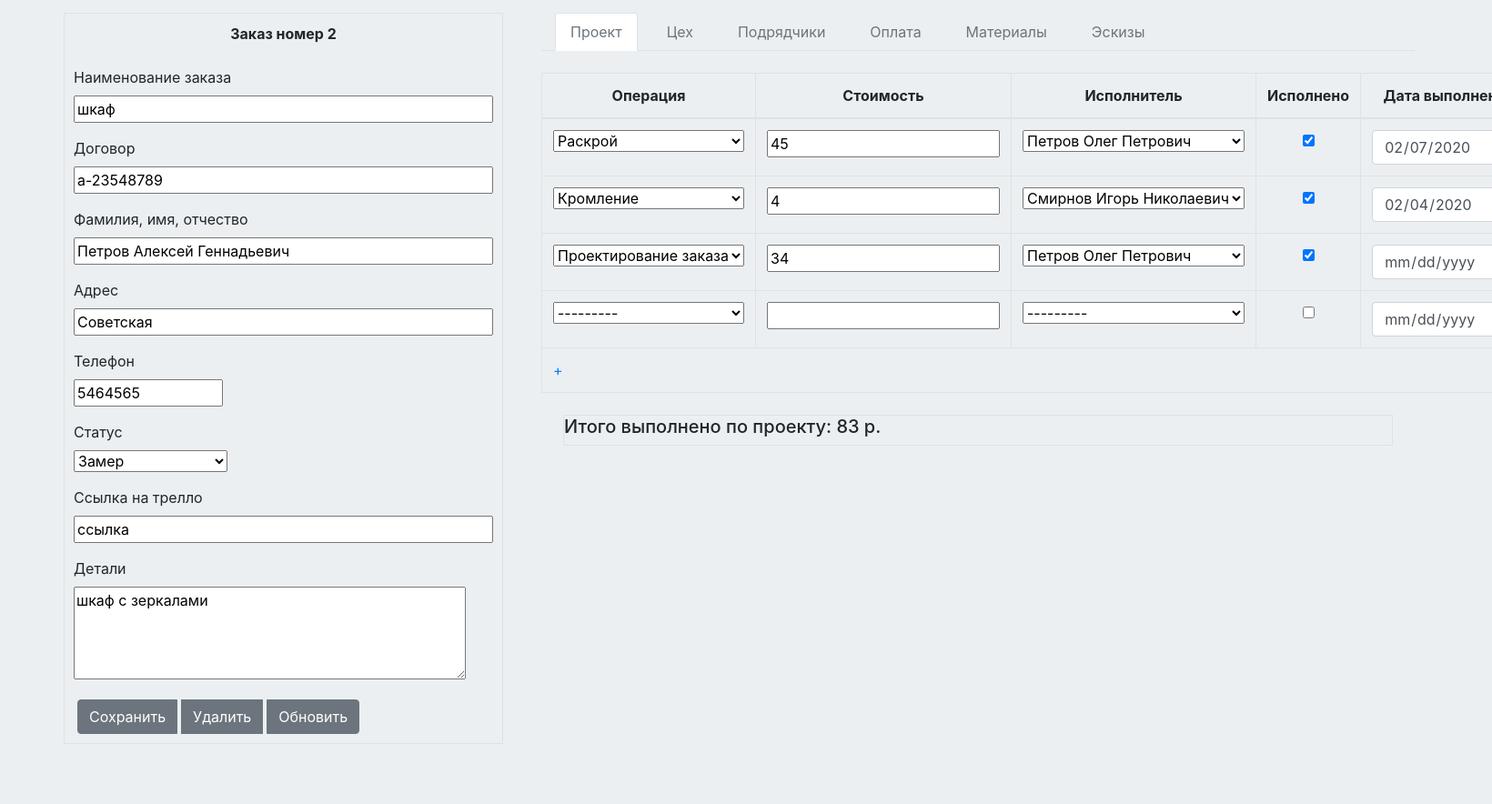
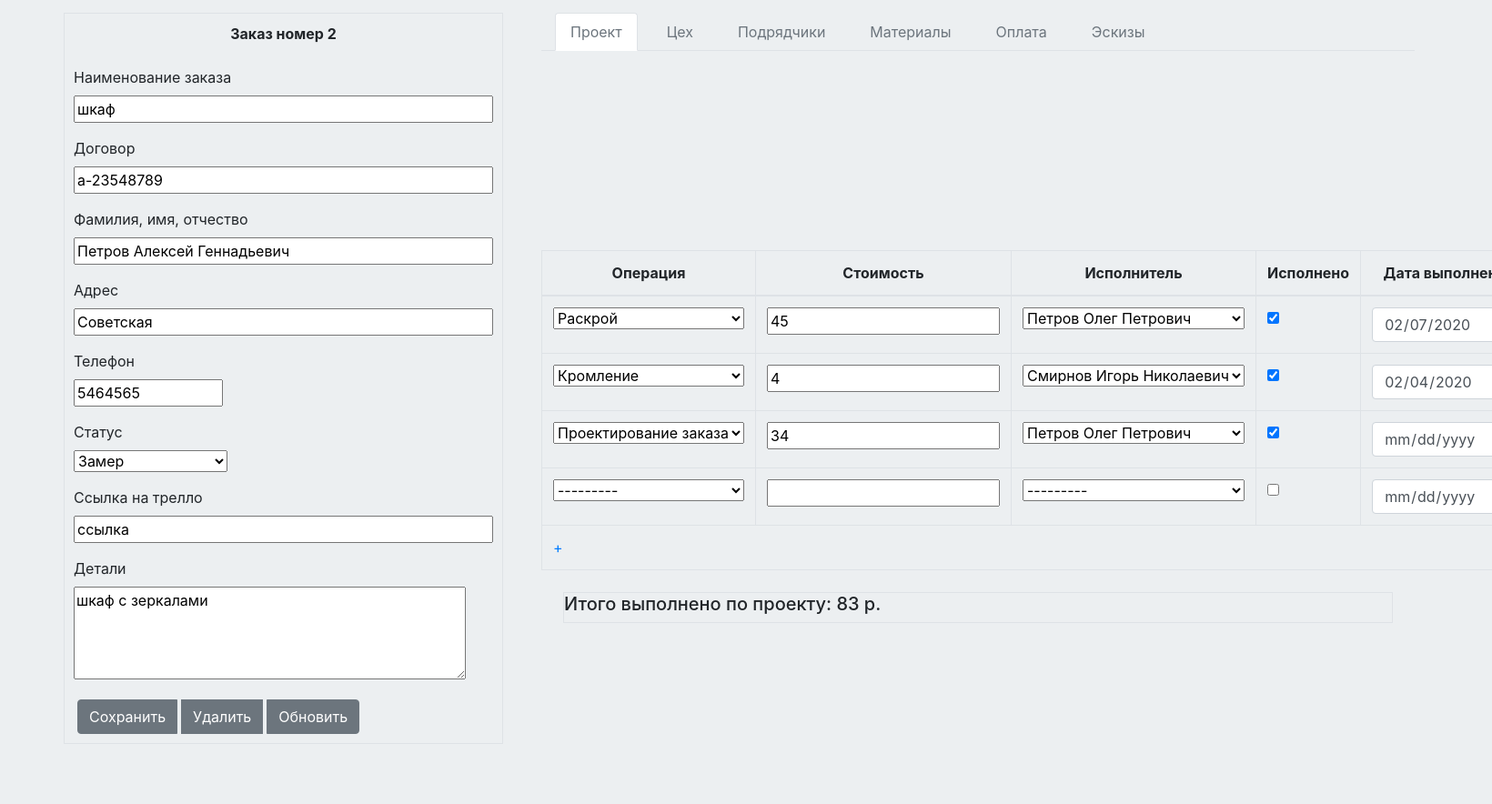
Before and after one commit to artemsmolyak/furniture_django, a Django app: page /order/2/ in a window 1640 px wide; the page is wider, and only the part inside the window is pictured. Shown: the part 56-940 px from the top of that part at 91% size. Before the commit the page ends 874 px from the top of that part, so only its background shows below. Run offline with Django 3.2, Linux system fonts and the light colour scheme; a user stored in the database is signed in; data comes from the database, SQL or seed files in the repository; both versions use the stored data as it was after the commit; data that the repository does not hold is empty; some libraries are stand-ins or nearby versions.

Commit message:
temporary state

```diff
--- a/templates/order_form.html
+++ b/templates/order_form.html
@@ -1,4 +1,4 @@
-
+{% load static %}
 
 
 <div class="row">
@@ -21,12 +21,15 @@
 
             <ul class="nav nav-tabs">
 
-                <li class="nav-item"><a class="nav-link text-secondary active" data-toggle="tab" href="#project">Проект</a></li>
+                <li class="nav-item"><a class="nav-link active text-secondary" data-toggle="tab" href="#project">Проект</a></li>
                 <li class="nav-item"><a class="nav-link text-secondary" data-toggle="tab" href="#manufactory">Цех</a></li>
                 <li class="nav-item"><a class="nav-link text-secondary" data-toggle="tab" href="#contractor">Подрядчики</a></li>
 
-                <li class="nav-item"><a class="nav-link text-secondary " data-toggle="tab" href="#pay">Оплата</a></li>
+
                 <li class="nav-item"><a class="nav-link text-secondary" data-toggle="tab" href="#materials">Материалы</a></li>
+
+
+                <li class="nav-item"><a class="nav-link text-secondary" data-toggle="tab" href="#pay">Оплата</a></li>
                 <li class="nav-item"><a class="nav-link text-secondary" data-toggle="tab" href="#sketch">Эскизы</a></li>
 
             </ul>
@@ -35,20 +38,27 @@
 
             <div class="tab-content">
 
-                <div id="project" class="tab-pane fade active show">
 
-                  {% include "order_form_operations_project.html"  %}
+                 <div id="materials" class="tab-pane fade in active">
 
-                   <div class = "border align-items-center m-4">
+                    {% include "order_form_materials.html"  %}
+
+                </div>
+
+
+
+                <div id="project" class="tab-pane fade in active show">
+
+                    {% include "order_form_operations_project.html"  %}
+
+                    <div class = "border align-items-center m-4">
                         <h5>Итого выполнено по проекту:  {{ sumProjectOperation }} р.</h5>
                     </div>
 
                 </div>
 
 
-
-
-                <div id="manufactory" class="tab-pane fade active">
+                <div id="manufactory" class="tab-pane fade in active ">
 
                    {% include "order_form_operations_manufactory.html"  %}
 
@@ -61,7 +71,7 @@
 
 
 
-                <div id="contractor" class="tab-pane fade active">
+                <div id="contractor" class="tab-pane fade in active ">
 
                     {% include "order_form_operations_contractor.html"  %}
 
@@ -69,29 +79,19 @@
                         <h5>Итого выполнено подрядчиками:  {{ sumContractorOperation }} р. </h5>
                     </div>
 
-
                 </div>
 
 
 
 
-                <div id="pay" class="tab-pane fade">
+                <div id="pay" class="tab-pane fade in active">
 
                     {% include "order_form_pay.html"  %}
 
                 </div>
 
 
-
-                <div id="materials" class="tab-pane fade active">
-
-                    {% include "order_form_materials.html"  %}
-
-                </div>
-
-
-
-                <div id="sketch" class="tab-pane fade">
+                <div id="sketch" class="tab-pane fade in active ">
 
                     {% include "order_form_sketch.html"  %}
 
@@ -101,3 +101,48 @@
         </div>
     </div>
 </div>
+
+
+<script src="//ajax.googleapis.com/ajax/libs/jquery/2.1.3/jquery.min.js"></script>
+<script src="{% static 'js/jquery.formset.js' %}"></script>
+
+
+<script type="text/javascript">
+
+    $(function() {
+
+        $('#form_set_operation_project tbody tr').formset({
+            addText: '+',
+            deleteText: 'x',
+            formCssClass: 'dynamic-formset1',
+            prefix: '{{ formProjectOperations.prefix }}',
+
+        });
+
+        $('#form_set_operation_manufactory  tbody tr').formset({
+            addText: '+',
+            deleteText: 'x',
+            formCssClass: 'dynamic-formset2',
+            prefix: '{{ formManufactoryOperations.prefix }}',
+            deleteCssClass : 'deleteM_'
+        });
+
+         $('#form_set_contractor tbody tr').formset({
+            addText: '+',
+            deleteText: 'x',
+            formCssClass: 'dynamic-formset3',
+            prefix: '{{ formContractorOperations.prefix }}',
+            deleteCssClass : 'deleteC'
+        });
+
+
+        $('#form_set_order_material tbody tr').formset({
+            addText: '+',
+            deleteText: 'x',
+            formCssClass: 'dynamic-formset4',
+            prefix: '{{ formMaterials.prefix }}',
+            deleteCssClass : 'delete___'
+        });
+
+    });
+</script>
--- a/templates/order_form_customer.html
+++ b/templates/order_form_customer.html
@@ -113,7 +113,7 @@
         <div class = "btn-group align-items-center" >
             <button type="submit" class="btn btn-secondary  ml-1" value="Save" name = "btn1"> Сохранить </button>
             <button type="submit" class="btn btn-secondary  ml-1" value="Remove" name = "btn2"> Удалить </button>
-            <button type="submit" class="btn btn-secondary  ml-1" value="Update" name = "btn3"> Обновить </button>
+            <button type="submit" class="btn btn-secondary  ml-1" value="Update" name = "Update"> Обновить </button>
         </div>
 
 
--- a/templates/order_form_materials.html
+++ b/templates/order_form_materials.html
@@ -1,9 +1,9 @@
-
 {% load static %}
 
 
 
 <br>
+
 
     <table class="table table-bordered" id = "form_set_order_material">
         <thead>
@@ -20,9 +20,6 @@
 
         {% for formMaterial in formMaterials %}
 
-        {{ formMaterial.management_form }}
-
-
             {{ formMaterial.errors }}
 
             {% for error in formMaterial.non_field_errors %}
@@ -36,10 +33,10 @@
             {% endfor %}
 
 
-            <tr class = "formset_row_material_{{ formMaterials.prefix }}">
+            <tr>
                 <td> {{ formMaterial.idMaterial }}</td>
                 <td> {{ formMaterial.count }}</td>
-                <td> {{ formMaterial.errors }}</td>
+                <td> {{ formMaterial.errors }} </td>
             </tr>
 
 
@@ -47,24 +44,3 @@
 
         </tbody>
     </table>
-
-
-
-<script src="//ajax.googleapis.com/ajax/libs/jquery/2.1.3/jquery.min.js"></script>
-<script src="{% static 'js/jquery.formset.js' %}"></script>
-
-
-<script type="text/javascript">
-
- $('.formset_row_material_{{ formMaterials.prefix }}').formset({
-        addText: '+',
-        deleteText: 'x',
-        formCssClass: 'dynamic-formset4',
-        prefix: '{{ formMaterials.prefix }}',
-        animateForms: true
-    });
-
-
-
-
-</script>
--- a/templates/order_form_operations_contractor.html
+++ b/templates/order_form_operations_contractor.html
@@ -1,9 +1,12 @@
 {% load static %}
+
+
 
 
 <br>
 
-<table class="table table-bordered" id = "form_set_operation">
+
+    <table class="table table-bordered" id = "form_set_contractor">
         <thead>
         <tr class="text-center">
             <th scope="col">Операция</th>
@@ -33,13 +36,13 @@
             {% endfor %}
 
 
-            <tr class = "text-center formset_row_operation_{{ formContractorOperations.prefix }}">
+            <tr>
                 <td class="text-center"> {{ formOperation.idOperation }}</td>
                 <td> {{ formOperation.cost }}</td>
                 <td> {{ formOperation.idWorker }}</td>
                 <td> {{ formOperation.isDone }}</td>
                 <td> {{ formOperation.isDoneDate }} </td>
-                <td> {{ formOperation.errors }}</td>
+                <td> {{ formOperation.errors }} </td>
             </tr>
 
 
@@ -47,22 +50,3 @@
 
         </tbody>
     </table>
-
-
-    <script src="//ajax.googleapis.com/ajax/libs/jquery/2.1.3/jquery.min.js"></script>
-    <script src="{% static 'js/jquery.formset.js' %}"></script>
-
-
-<script type="text/javascript">
-
- $('.formset_row_operation_{{ formContractorOperations.prefix }}').formset({
-        addText: '+',
-        deleteText: 'x',
-        formCssClass: 'dynamic-formset3',
-        prefix: '{{ formContractorOperations.prefix }}',
-        animateForms: true
-    });
-
-
-
-</script>
--- a/templates/order_form_operations_manufactory.html
+++ b/templates/order_form_operations_manufactory.html
@@ -2,6 +2,8 @@
 
 
 <br>
+
+
 
     <table class="table table-bordered" id = "form_set_operation_manufactory">
         <thead>
@@ -33,13 +35,13 @@
             {% endfor %}
 
 
-            <tr class = "text-center formset_row_operation_{{ formManufactoryOperations.prefix }}">
+            <tr class ="text-center">
                 <td> {{ formOperation.idOperation }}</td>
                 <td> {{ formOperation.cost }}</td>
                 <td> {{ formOperation.idWorker }}</td>
                 <td> {{ formOperation.isDone }}</td>
                 <td> {{ formOperation.isDoneDate }}</td>
-                <td> {{ formOperation.errors }}</td>
+                <td> {{ formOperation.errors }} </td>
             </tr>
 
 
@@ -47,22 +49,3 @@
 
         </tbody>
     </table>
-
-
-
-
-    <script src="//ajax.googleapis.com/ajax/libs/jquery/2.1.3/jquery.min.js"></script>
-    <script src="{% static 'js/jquery.formset.js' %}"></script>
-
-
-<script type="text/javascript">
-
- $('.formset_row_operation_{{ formManufactoryOperations.prefix }}').formset({
-        addText: '+',
-        deleteText: 'x',
-        formCssClass: 'dynamic-formset2',
-        prefix: '{{ formManufactoryOperations.prefix }}',
-        animateForms: true
-    });
-
-</script>
--- a/templates/order_form_operations_project.html
+++ b/templates/order_form_operations_project.html
@@ -3,6 +3,7 @@
 
 
 <br>
+
 
 
     <table class="table table-bordered" id = "form_set_operation_project">
@@ -36,7 +37,7 @@
             {% endfor %}
 
 
-            <tr class ="text-center formset_row_operation_{{ formProjectOperations.prefix }}">
+            <tr>
                 <td> {{ formOperation.idOperation }}</td>
                 <td> {{ formOperation.cost }}</td>
                 <td> {{ formOperation.idWorker }}</td>
@@ -50,21 +51,3 @@
 
         </tbody>
     </table>
-
-
-    <script src="//ajax.googleapis.com/ajax/libs/jquery/2.1.3/jquery.min.js"></script>
-    <script src="{% static 'js/jquery.formset.js' %}"></script>
-
-
-<script type="text/javascript">
-
-    $('.formset_row_operation_{{ formProjectOperations.prefix }}').formset({
-        addText: '+',
-        deleteText: 'x',
-        formCssClass: 'dynamic-formset1',
-        prefix: '{{ formProjectOperations.prefix }}',
-        animateForms: true
-    });
-
-
-</script>
--- a/templates/order_form_pay.html
+++ b/templates/order_form_pay.html
@@ -1,5 +1,5 @@
+{% load static %}
 
-<br>
 
 <div class="form-group">
 
--- a/templates/order_form_sketch.html
+++ b/templates/order_form_sketch.html
@@ -1,4 +1,9 @@
+{% load static %}
+
+
 <br>
+
+<table>
 
 <div class="custom-file">
 
@@ -9,3 +14,5 @@
     <div class="invalid-feedback">Example invalid custom file feedback</div>
 
 </div>
+
+</table>
```
Also changed, not shown: orloveFurniture/views.py (+15 -1 lines), db.sqlite3. Lines whose indentation alone changed are shown as unchanged.
